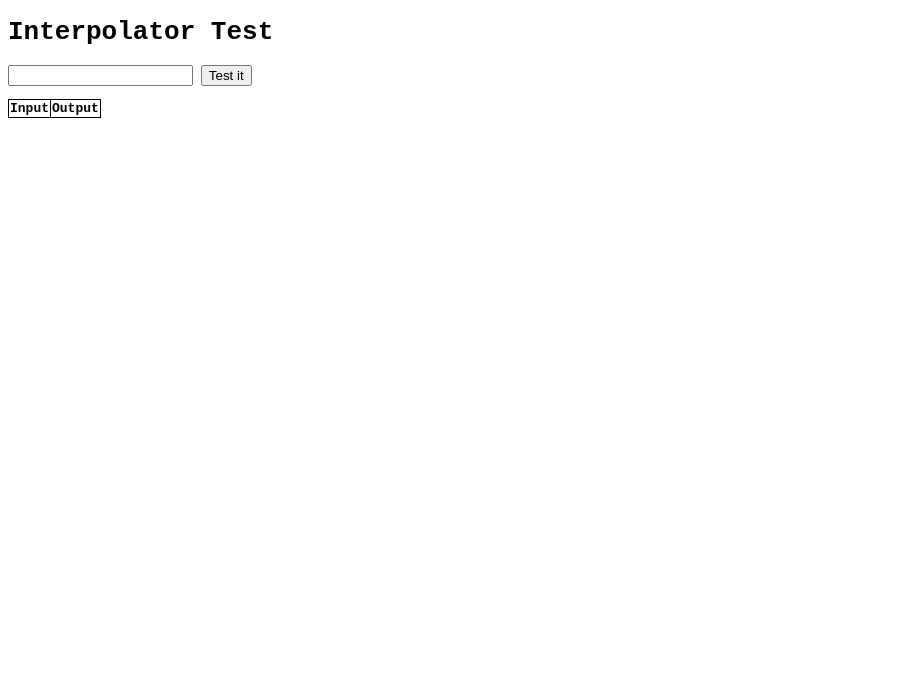
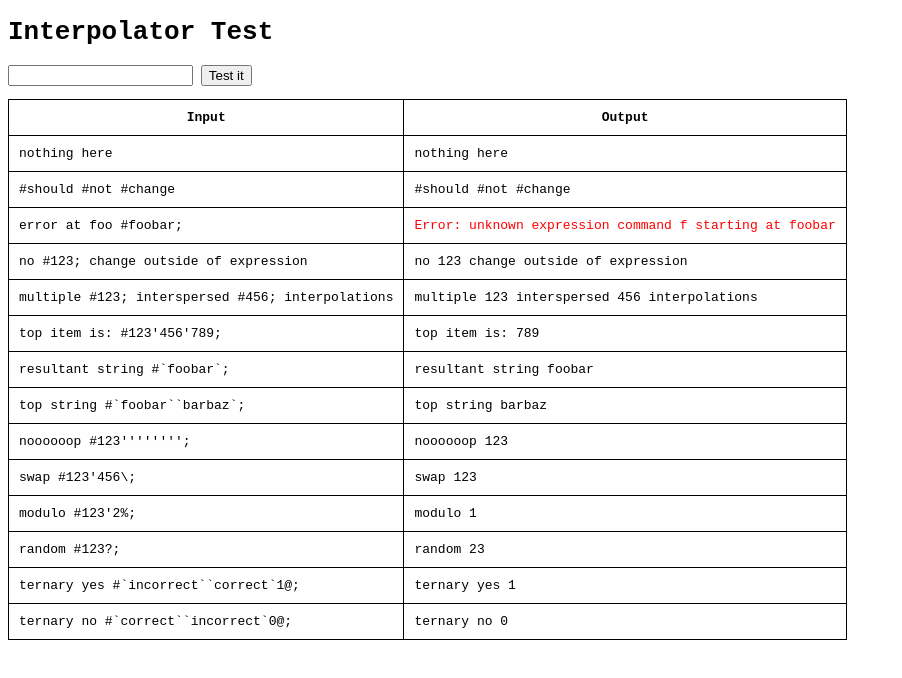
Before and after one commit to dragoncoder047/ca-experiments, a plain HTML site: page langton-music/interpoltest.html in a window 1280 px wide. Shown: the whole page, without its empty margins (0-902 px from the left). Drawn offline with Linux system fonts and the light colour scheme.

Commit message:
add some tests, red error message
need to do more tests, for all of it

```diff
--- a/langton-music/interpoltest.html
+++ b/langton-music/interpoltest.html
@@ -4,7 +4,7 @@
         <title>Interpolator test</title>
         <style>
             body { font-family: monospace }
-            table, th, td { border: 1px solid black; border-collapse: collapse }
+            table, th, td { border: 1px solid black; border-collapse: collapse; padding: 10px }
         </style>
     </head>
     <body>
@@ -24,12 +24,17 @@
             const box = document.getElementById('input');
             const btn = document.getElementById('run');
             const out = document.getElementById('out');
-            function appendResult(input, output) {
+            function appendResult(input, output, isError) {
                 var row = document.createElement('tr');
                 var inD = document.createElement('td');
                 var ouD = document.createElement('td');
                 inD.textContent = input;
-                ouD.textContent = output;
+                if (isError) {
+                    ouD.textContent = 'Error: ' + output;
+                    ouD.setAttribute('style', 'color:red');
+                } else {
+                    ouD.textContent = output;
+                }
                 row.appendChild(inD);
                 row.appendChild(ouD);
                 out.appendChild(row);
@@ -43,14 +48,31 @@
                     input = box.value;
                     box.value = '';
                 }
+                if (!input) return;
                 try {
-                    output = processExpressions(input);
+                    appendResult(input, processExpressions(input), false);
                 } catch(e) {
-                    output = e.toString();
+                    appendResult(input, e.toString(), true);
                 }
-                appendResult(input, output);
             }
             btn.addEventListener('click', () => runTest());
+
+            [
+                'nothing here',
+                '#should #not #change',
+                'error at foo #foobar;',
+                'no #123; change outside of expression',
+                'multiple #123; interspersed #456; interpolations',
+                'top item is: #123\'456\'789;',
+                'resultant string #`foobar`;',
+                'top string #`foobar``barbaz`;',
+                'noooooop #123\'\'\'\'\'\'\'\';',
+                'swap #123\'456\\;',
+                'modulo #123\'2%;',
+                'random #123?;',
+                'ternary yes #`incorrect``correct`1@;',
+                'ternary no #`correct``incorrect`0@;',
+            ].forEach(runTest);
         </script>
     </body>
 </html>
```
